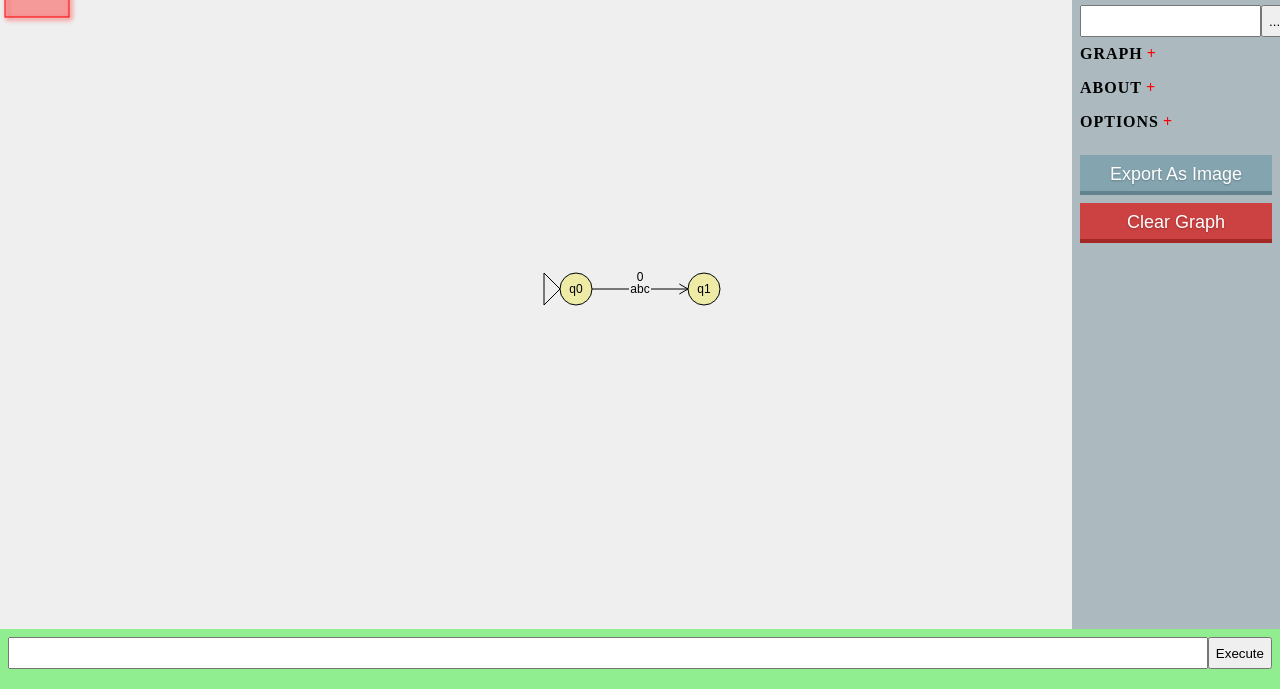
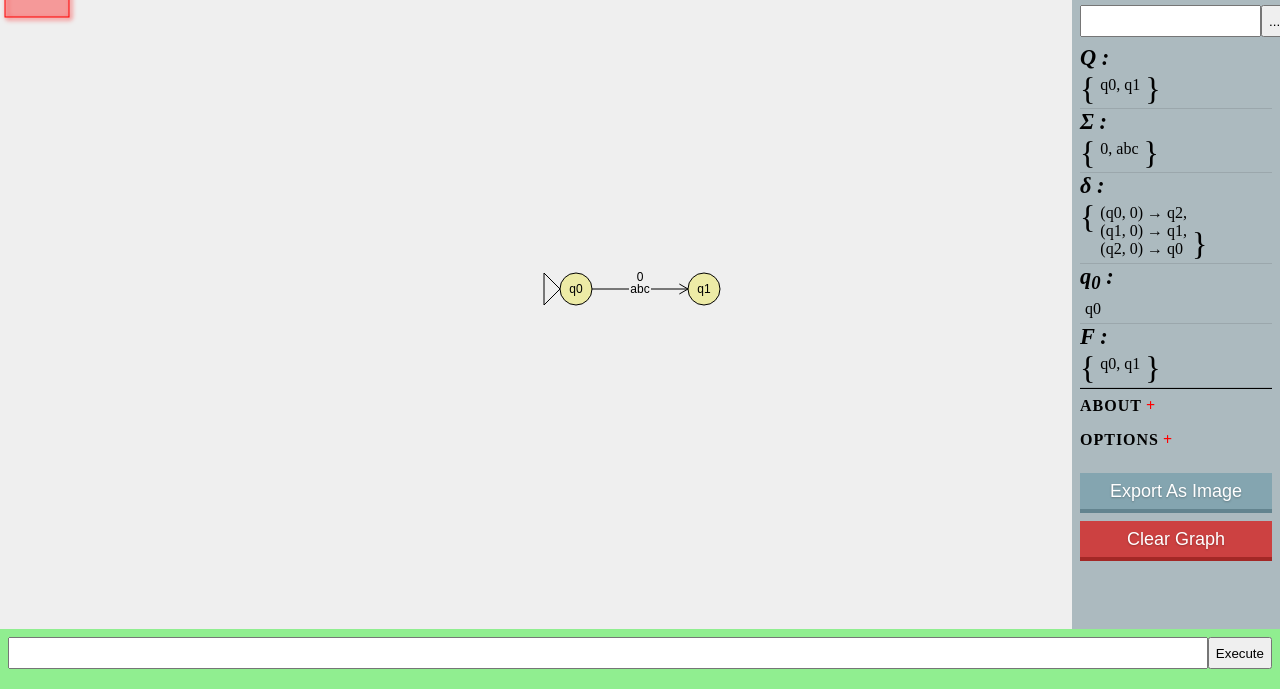
Before and after one commit to andykuo1/flapjs, a website built with webpack: page index.html in a window 1280 px wide. Shown: the part 111-800 px from the top of the page. Built offline with nearby package versions, Linux system fonts and the light colour scheme.

Commit message:
Fixed newInitial event

```diff
--- a/index.html
+++ b/index.html
@@ -26,32 +26,61 @@
           <button class="input-item">...</button>
         </div>
 
+        <div class="graphinfo">
+          <div class="statblock">
+            <label>Q :</label>
+            <div class="statset">
+            <span class="statset-open">{</span>
+              <div class="statlist" id="states">
+                q0, q1, q2, q3, q4, q5, q6, q7, q8, q9, q10
+              </div>
+            <span class="statset-close">}</span>
+            </div>
+          </div>
+            <div class="statblock">
+              <label>&Sigma; :</label>
+              <div class="statset">
+              <span class="statset-open">{</span>
+                <div class="statlist" id="symbols">
+                  0, 1, a, b, c, d, e, f, g, h, i
+                </div>
+              <span class="statset-close">}</span>
+              </div>
+            </div>
+          <div class="statblock">
+            <label>&delta; :</label>
+            <div class="statset">
+            <span class="statset-open">{</span>
+              <div class="statlist" id="transitions">
+                <ul>
+                  <li>(q0, 0) &rarr; q2,</li>
+                  <li>(q1, 0) &rarr; q1,</li>
+                  <li>(q2, 0) &rarr; q0</li>
+                </ul>
+              </div>
+            <span class="statset-close">}</span>
+            </div>
+          </div>
+          <div class="statblock">
+            <label>q<sub>0</sub> :</label>
+            <div class="statlist" id="startState">
+              q0
+            </div>
+          </div>
+          <div class="statblock">
+            <label>F :</label>
+            <div class="statset">
+            <span class="statset-open">{</span>
+              <div class="statlist" id="finalStates">
+                q0, q1
+              </div>
+            <span class="statset-close">}</span>
+            </div>
+          </div>
+        </div>
+
         <div class="flex-container">
           <div class="accordion">
-            <div class="accordion-element">
-              <input class="accordion-input" type="checkbox" id="section-graph">
-              <label class="accordion-label" for="section-graph">Graph</label>
-              <p class="accordion-content">
-                <span class="stats-content">
-                  <label>Q:</label>
-                    <span class="stats-list" id="graph-states"></span>
-                  <label>&delta;:</label>
-                  <span class="stats-list" id="graph-transitions">
-                    <label>(q0, 0) &rarr; q2</label>
-                    <label>(q1, 0) &rarr; q1</label>
-                    <label>(q2, 0) &rarr; q0</label>
-                  </span>
-                  <label>Initial:</label>
-                    <span class="stats-list" id="graph-initial">
-                      <label>q0</label>
-                    </span>
-                  <label>Accepts:</label>
-                    <span class="stats-list" id="graph-finals">
-                      <label>q0, q1, q2</label>
-                    </span>
-                </span>
-              </p>
-            </div>
             <div class="accordion-element">
               <input class="accordion-input" type="checkbox" id="section-about">
               <label class="accordion-label" for="section-about">About</label>
--- a/src/NodalGraph.js
+++ b/src/NodalGraph.js
@@ -2,8 +2,11 @@ import Eventable from 'util/Eventable.js';
 
 //nodeCreate(node) - Whenever a new node is created
 //nodeDestroy(node) - Whenever a node is destroyed (even on clear)
+//nodeLabel(node, newLabel, oldLabel) - Whenever a node label changes
 //edgeCreate(edge) - Whenever a new edge is created
 //edgeDestroy(edge) - Whenever an edge is destroyed (even on clear)
+//edgeLabel(edge, newLabel, oldLabel) - Whenever a node label changes
+
 //toggleAccept(node) - Whenever a node changes to an accept state, or vice versa
 //newInitial(node, oldNode) - Whenever a node becomes the initial state; oldNode could be null
 export class NodalGraph
@@ -29,9 +32,9 @@ export class NodalGraph
   set offsetX(value) { this.nextOffsetX = value; }
   set offsetY(value) { this.nextOffsetY = value; }
 
-  createNewNode()
+  createNewNode(x, y, label)
   {
-    const result = new Node(this, 0, 0);
+    const result = new Node(this, x, y, label);
     if (this.nodes.length == 0)
     {
       this.emit("newInitial", result, null);
@@ -60,13 +63,18 @@ export class NodalGraph
         edge.makePlaceholder();
       }
     }
-    this.nodes.splice(this.nodes.indexOf(node), 1);
+    let nodeIndex = this.nodes.indexOf(node);
+    this.nodes.splice(nodeIndex, 1);
+    if (nodeIndex == 0)
+    {
+      this.emit("newInitial", this.getInitialState(), node);
+    }
     this.emit("nodeDestroy", node);
   }
 
-  createNewEdge(from, to)
+  createNewEdge(from, to, label)
   {
-    const result = new Edge(this, from, to);
+    const result = new Edge(this, from, to, label);
     if (result.isSelfLoop()) result.y = from.y - SELF_LOOP_HEIGHT;
     this.edges.push(result);
     this.emit("edgeCreate", result);
@@ -134,7 +142,7 @@ export class Node
   constructor(graph, x=0, y=0, label="q")
   {
     this.graph = graph;
-    this.label = label;
+    this._label = label;
     this._x = x;
     this._y = y;
     this.nextX = x;
@@ -148,6 +156,13 @@ export class Node
   set x(value) { this.nextX = value; }
   set y(value) { this.nextY = value; }
 
+  get label() { return this._label; }
+  set label(value) {
+    let prevLabel = this._label;
+    this._label = value;
+    this.graph.emit("nodeLabel", this, this._label, prevLabel);
+  }
+
   update(dt)
   {
     this._x = lerp(this._x, this.nextX, dt);
@@ -160,7 +175,7 @@ export class Edge
   constructor(graph, from, to, label="#")
   {
     this.graph = graph;
-    this.label = label;
+    this._label = label;
     this.from = from;
     this.to = to;
 
@@ -293,6 +308,13 @@ export class Edge
     if (this.quad.x == 0 && this.quad.y == 0) this.quad = null;
   }
 
+  get label() { return this._label; }
+  set label(value) {
+    let prevLabel = this._label;
+    this._label = value;
+    this.graph.emit("edgeLabel", this, this._label, prevLabel);
+  }
+
   makePlaceholder()
   {
     if (!this.to) this.to = { x: this.from.x + 1, y: this.from.y };
--- a/src/controller/cursor/MainCursorController.js
+++ b/src/controller/cursor/MainCursorController.js
@@ -388,8 +388,7 @@ class MainCursorController
 
   createNewState(x, y)
   {
-    const node = this.graph.createNewNode();
-    node.label = STR_STATE_LABEL + (this.graph.nodes.length - 1);
+    const node = this.graph.createNewNode(x, y, STR_STATE_LABEL + (this.graph.nodes.length));
     node.x = x || (Math.random() * SPAWN_RADIUS * 2) - SPAWN_RADIUS;
     node.y = y || (Math.random() * SPAWN_RADIUS * 2) - SPAWN_RADIUS;
     return node;
@@ -397,8 +396,7 @@ class MainCursorController
 
   createNewTransition(src, dst, label=STR_TRANSITION_DEFAULT_LABEL)
   {
-    const edge = this.graph.createNewEdge(src, dst);
-    edge.label = label;
+    const edge = this.graph.createNewEdge(src, dst, label);
     return edge;
   }
 
--- a/src/index.js
+++ b/src/index.js
@@ -1,6 +1,7 @@
+import Mouse from 'util/Mouse.js';
+
 const canvas = document.getElementById("canvas");
 const ctx = canvas.getContext("2d");
-import Mouse from 'util/Mouse.js';
 const mouse = new Mouse(canvas, canvas);
 
 //Setup canvas
@@ -24,6 +25,7 @@ function onAnimationFrame(time)
 
 //Setup application
 import NodalGraphRenderer from 'NodalGraphRenderer.js';
+import GraphParser from 'parser/GraphParser.js';
 
 import MainCursorController from 'controller/cursor/MainCursorController.js';
 import MainButtonController from 'controller/button/MainButtonController.js';
@@ -31,6 +33,7 @@ import MainButtonController from 'controller/button/MainButtonController.js';
 import { NodalGraph } from 'NodalGraph.js';
 
 const graph = new NodalGraph(canvas);
+const parser = new GraphParser(graph);
 const cursorController = new MainCursorController(graph, mouse);
 const buttonController = new MainButtonController(canvas, graph, cursorController);
 
@@ -41,16 +44,9 @@ function onCanvasLoad()
   let node2 = null;
   let edge = null;
 
-  node = graph.createNewNode();
-  node.x = -64;
-  node.y = 0;
-  node.label = "q0";
-  node2 = graph.createNewNode();
-  node2.x = 64;
-  node2.y = 0;
-  node2.label = "q1";
-  edge = graph.createNewEdge(node, node2);
-  edge.label = "abc 0";
+  node = graph.createNewNode(-64, 0, "q0");
+  node2 = graph.createNewNode(64, 0, "q1");
+  edge = graph.createNewEdge(node, node2, "abc 0");
   //END OF DEBUG CODE
 
   cursorController.load();
@@ -66,6 +62,7 @@ function onCanvasDraw(ctx, time)
   graph.update(dt);
   cursorController.update(dt);
   buttonController.update(dt);
+  parser.parse(graph);
 
   NodalGraphRenderer.render(ctx, dt, graph);
   cursorController.draw(ctx);
--- /dev/null
+++ b/src/parser/GraphParser.js
@@ -0,0 +1,88 @@
+class GraphParser
+{
+  constructor(graph)
+  {
+    this.graph = graph;
+
+    this.statesElement = document.getElementById("states");
+    this.symbolsElement = document.getElementById("symbols");
+    this.transitionsElement = document.getElementById("transitions");
+    this.startStateElement = document.getElementById("startState");
+    this.finalStatesElement = document.getElementById("finalStates");
+
+    this.states = [];
+    this.symbols = [];
+
+    this.graph.on("nodeCreate", this.evaluateNode.bind(this));
+    this.graph.on("nodeDestroy", this.evaluateNode.bind(this));
+    this.graph.on("edgeCreate", this.evaluateEdge.bind(this));
+    this.graph.on("edgeDestroy", this.evaluateEdge.bind(this));
+    this.graph.on("nodeLabel", this.evaluateNodeLabel.bind(this));
+    this.graph.on("edgeLabel", this.evaluateEdgeLabel.bind(this));
+
+    this.graph.on("newInitial", this.evaluateInitialNode.bind(this));
+  }
+
+  evaluateInitialNode(node, oldNode)
+  {
+    if (!node) return;
+
+    this.startStateElement.innerText = node.label;
+  }
+
+  evaluateNode(node)
+  {
+    this.evaluateNodeLabel(node, node.label);
+  }
+
+  evaluateEdge(edge)
+  {
+    this.evaluateEdgeLabel(edge, edge.label);
+  }
+
+  evaluateNodeLabel(node, newLabel, oldLabel)
+  {
+    if (this.graph.getInitialState() == node)
+    {
+      this.evaluateInitialNode(node, null);
+    }
+
+    let stateLabels = [];
+    for(const node of this.graph.nodes)
+    {
+      if (!node.label) continue;
+
+      stateLabels.push(node.label);
+    }
+    stateLabels.sort();
+
+    this.statesElement.innerText = stateLabels.join(", ");
+  }
+
+  evaluateEdgeLabel(edge, newLabel, oldLabel)
+  {
+    let edgeLabels = [];
+    for(const edge of this.graph.edges)
+    {
+      if (!edge.label) continue;
+
+      const labels = edge.label.split(" ");
+      for(const label of labels)
+      {
+        if (!edgeLabels.includes(label))
+        {
+          edgeLabels.push(label);
+        }
+      }
+    }
+    edgeLabels.sort();
+
+    this.symbolsElement.innerText = edgeLabels.join(", ");
+  }
+
+  parse()
+  {
+  }
+}
+
+export default GraphParser;
--- a/style.css
+++ b/style.css
@@ -213,14 +213,41 @@ canvas {
 }
 
 /* STATS */
-.stats-content {
+.graphinfo {
   display: flex;
   flex-direction: column;
+  font-size: 1.0em;
+  border-bottom: 1px solid black;
 }
-.stats-list {
+.statblock {
   display: flex;
   flex-direction: column;
-  margin-left: 10%;
+  border-bottom: 1px solid rgba(0, 0, 0, 0.1);
+}
+.statblock ul {
+  padding: 0;
+  margin: 0;
+  list-style-type: none;
+}
+.statblock>label {
+  font-style: italic;
+  font-weight: bold;
+  font-size: 1.4em;
+}
+.statlist {
+  display: flex;
+  flex-direction: column;
+  margin: 5px;
+}
+.statset {
+  display: flex;
+  flex-direction: row;
+}
+.statset-open, .statset-close{
+  font-size: 2em;
+}
+.statset-close {
+  align-self: flex-end;
 }
 
 /* ACCORDION */
```
Also changed, not shown: build/bundle.js.
